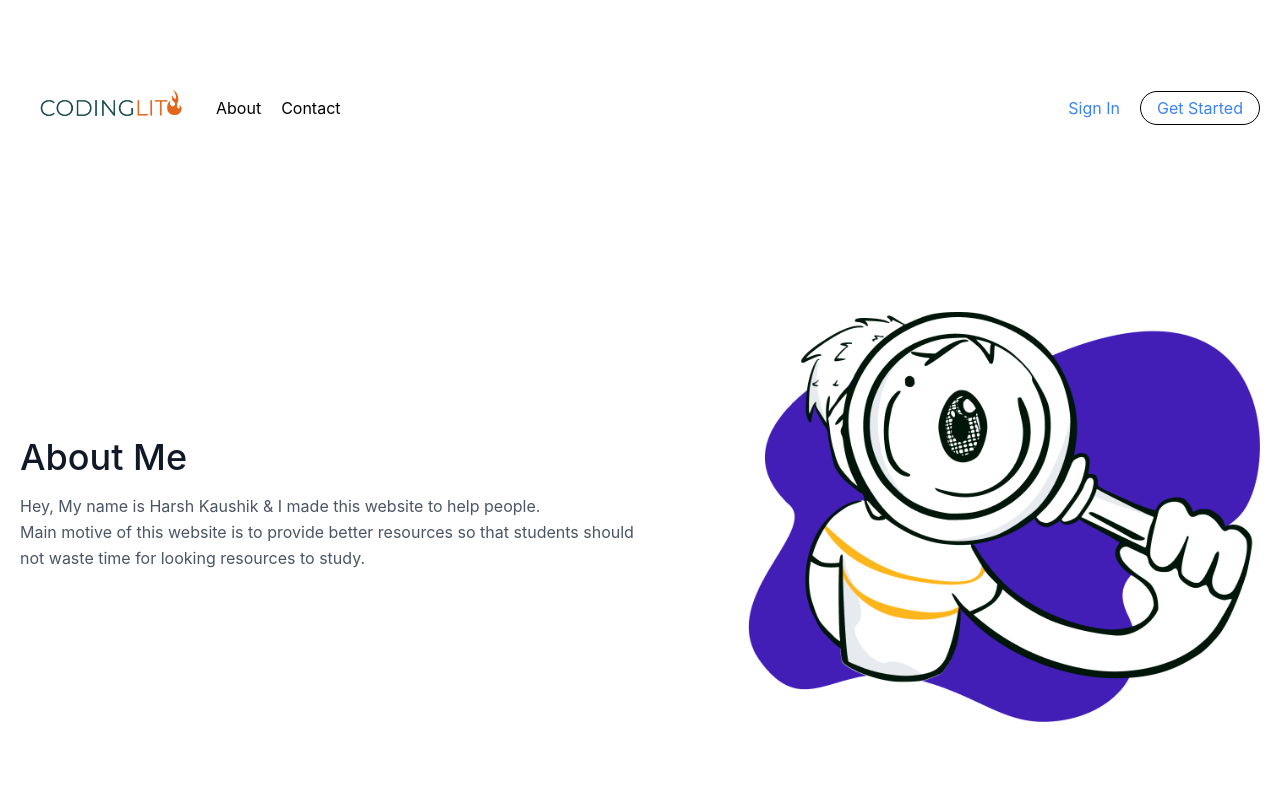
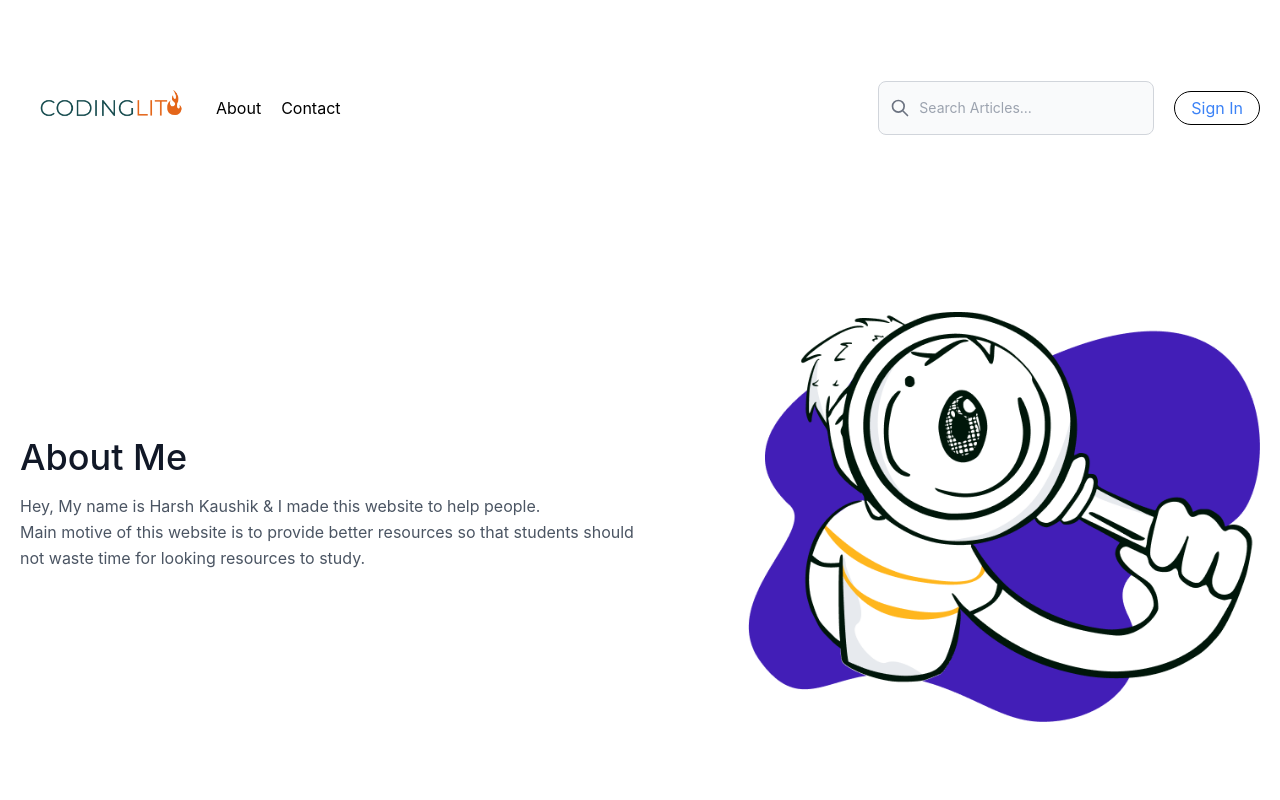
Before and after one commit to Harshkaushik14/Blog-app, a Next.js app: page /About in a window 1280 px wide. Shown: the top 800 px of the page. Built offline with nearby package versions, Linux system fonts and the light colour scheme.

Commit message:
search bar added

```diff
--- a/components/NavBar.js
+++ b/components/NavBar.js
@@ -25,8 +25,23 @@
 </div>
     </div>
     <div className=" hidden lg:flex items-center cursor-not-allowed space-x-5 text-blue-500">
-      <h3>Sign In</h3>
-      <h3 className='border px-4 py-1 rounded-full border-black'>Get Started</h3>
+
+
+<div className='search'>
+<form>
+    <label for="default-search" class="mb-2 text-sm font-medium text-gray-900 sr-only dark:text-gray-300">Search</label>
+    <div class="relative">
+        <div class="flex absolute inset-y-0 left-0 items-center pl-3 pointer-events-none">
+            <svg class="w-5 h-5 text-gray-500 dark:text-gray-400" fill="none" stroke="currentColor" viewBox="0 0 24 24" xmlns="http://www.w3.org/2000/svg"><path stroke-linecap="round" stroke-linejoin="round" stroke-width="2" d="M21 21l-6-6m2-5a7 7 0 11-14 0 7 7 0 0114 0z"></path></svg>
+        </div>
+        <input type="search" id="default-search" class="block p-4 pl-10 w-full text-sm text-gray-900 bg-gray-50 rounded-lg border border-gray-300 focus:ring-blue-500 focus:border-blue-500 dark:bg-gray-700 dark:border-gray-600 dark:placeholder-gray-400 dark:text-white dark:focus:ring-blue-500 dark:focus:border-blue-500" placeholder="Search Articles..." required/>
+
+    </div>
+</form>
+</div>
+
+
+      <h3 className='border px-4 py-1 rounded-full border-black'>Sign In</h3>
     </div>
 <div className="lg:hidden items-center">
 <svg xmlns="http://www.w3.org/2000/svg" className="h-5 w-5" viewBox="0 0 20 20" fill="currentColor">
```
